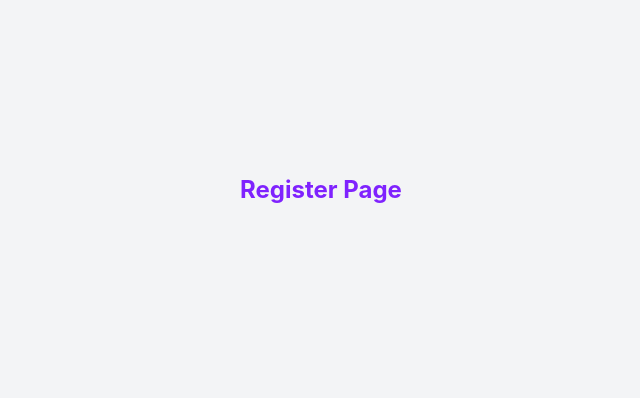
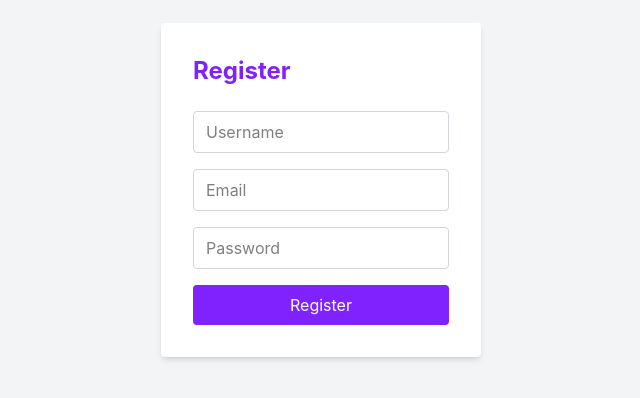
Before and after one commit to favourkendi-dev/devlink-frontend, a React (Vite) app: page /register in a window 1280 px wide. Shown: the part 210-608 px from the top of the page, without its empty margins (319-959 px from the left). Built offline with nearby package versions, Linux system fonts and the light colour scheme.

Commit message:
add django cors headers to allow frontend requests

```diff
--- a/package.json
+++ b/package.json
@@ -11,6 +11,7 @@
   },
   "dependencies": {
     "@tailwindcss/vite": "^4.3.3",
+    "axios": "^1.18.1",
     "react": "^19.2.7",
     "react-dom": "^19.2.7",
     "react-router-dom": "^7.18.1",
--- /dev/null
+++ b/src/api/authApi.js
@@ -0,0 +1,6 @@
+import axiosInstance from './axiosInstance'
+
+// Sends a POST request to the register endpoint with the user's form data.
+export const registerUser = (userData) => {
+  return axiosInstance.post('auth/register/', userData)
+}
--- /dev/null
+++ b/src/api/axiosInstance.js
@@ -0,0 +1,9 @@
+import axios from 'axios'
+
+// I created a single axios instance that always points to our Django backend this way  every API file we create just imports this instead of typing the full backend URL every time
+
+const axiosInstance = axios.create({
+  baseURL: 'http://127.0.0.1:8000/api/',
+})
+
+export default axiosInstance
--- a/src/pages/Register.jsx
+++ b/src/pages/Register.jsx
@@ -1,7 +1,90 @@
+import { useState } from 'react'
+import { registerUser } from '../api/authApi'
+
 function Register() {
+  // One piece of state per form field
+  const [username, setUsername] = useState('')
+  const [email, setEmail] = useState('')
+  const [password, setPassword] = useState('')
+
+  // Holds any error message we get back from the backend
+  const [error, setError] = useState('')
+
+  // Holds a success message once registration works
+  const [success, setSuccess] = useState('')
+
+  const handleSubmit = async (e) => {
+    // Stops the browser from doing a full page reload on form submit
+    e.preventDefault()
+
+    // Clear old messages before trying again
+    setError('')
+    setSuccess('')
+
+    try {
+      await registerUser({ username, email, password })
+      setSuccess('Account created successfully! You can now log in.')
+      setUsername('')
+      setEmail('')
+      setPassword('')
+    } catch (err) {
+      // The backend sends validation errors as an object
+      const backendErrors = err.response?.data
+      if (backendErrors) {
+        const firstKey = Object.keys(backendErrors)[0]
+        setError(backendErrors[firstKey][0])
+      } else {
+        setError('Something went wrong. Please try again.')
+      }
+    }
+  }
+
   return (
     <div className="min-h-screen flex items-center justify-center bg-gray-100">
-      <h1 className="text-2xl font-bold text-violet-600">Register Page</h1>
+      <form
+        onSubmit={handleSubmit}
+        className="bg-white p-8 rounded shadow-md w-80"
+      >
+        <h1 className="text-2xl font-bold text-violet-600 mb-6">Register</h1>
+
+        {error && (
+          <p className="text-red-600 text-sm mb-4">{error}</p>
+        )}
+        {success && (
+          <p className="text-green-600 text-sm mb-4">{success}</p>
+        )}
+
+        <input
+          type="text"
+          placeholder="Username"
+          value={username}
+          onChange={(e) => setUsername(e.target.value)}
+          className="w-full border border-gray-300 rounded px-3 py-2 mb-4"
+        />
+
+        <input
+          type="email"
+          placeholder="Email"
+          value={email}
+          onChange={(e) => setEmail(e.target.value)}
+          className="w-full border border-gray-300 rounded px-3 py-2 mb-4"
+        />
+
+        <input
+          type="password"
+          placeholder="Password"
+          value={password}
+          onChange={(e) => setPassword(e.target.value)}
+          className="w-full border border-gray-300 rounded px-3 py-2 mb-4"
+        />
+
+        <button
+          type="submit"
+          className="w-full bg-violet-600 text-white py-2 rounded hover:bg-violet-700"
+        >
+          Register
+        </button>
+      </form>
     </div>
   )
 }
```
Also changed, not shown: 1 other file (tests, documents, lock files or other folders).
